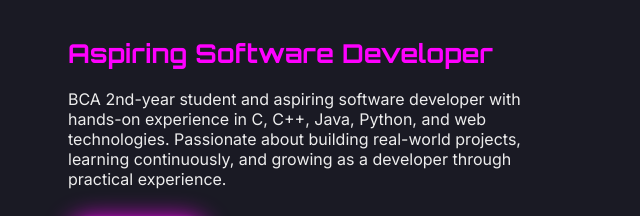
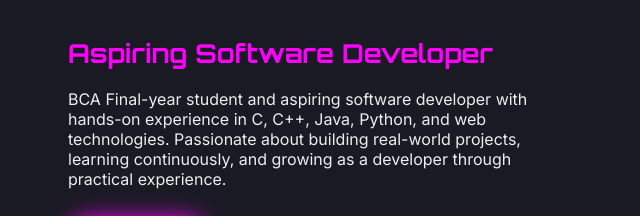
Before and after one commit to adxxttii/Aditi, a plain HTML site: page index.html in a window 1280 px wide. Shown: the part 1138-1354 px from the top of the page, 592-1232 px from the left. Drawn offline with nearby package versions, Linux system fonts and the light colour scheme.

Commit message:
Update student status from 2nd-year to final-year

```diff
--- a/index.html
+++ b/index.html
@@ -69,7 +69,7 @@
         <div class="about-content">
             <h2 class="heading">About <span>Me</span></h2>
             <h3>Aspiring Software Developer</h3>
-            <p>BCA 2nd-year student and aspiring software developer with hands-on experience in C, C++, Java, Python,
+            <p>BCA Final-year student and aspiring software developer with hands-on experience in C, C++, Java, Python,
                 and web technologies. Passionate about building real-world projects, learning continuously, and growing
                 as a developer through practical experience.</p>
             <a href="#contact" class="btn">Let's Talk</a>
```
